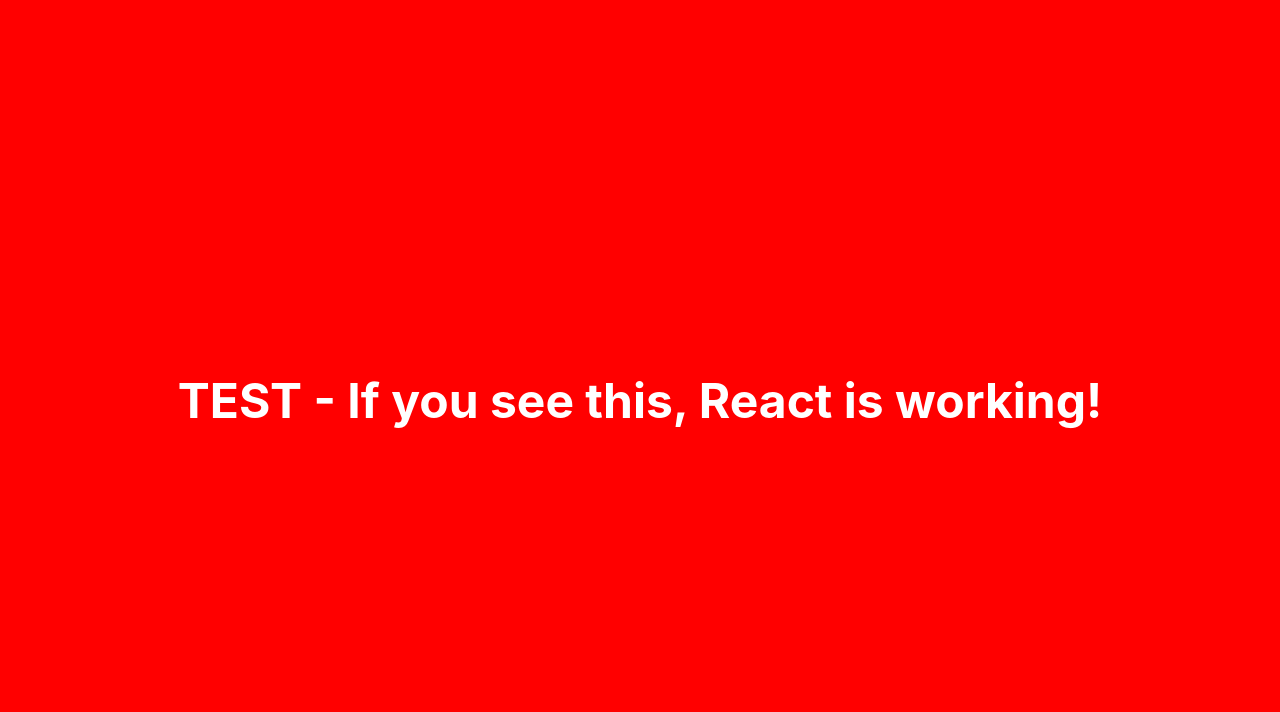
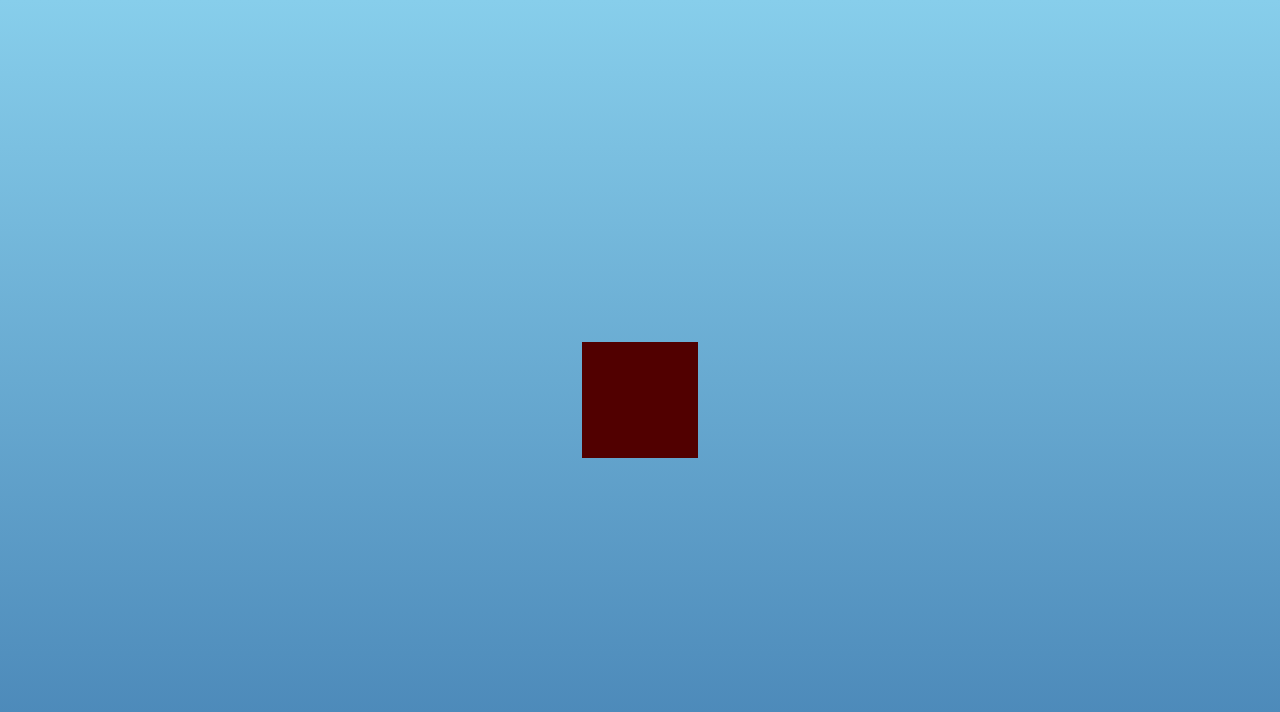
Before and after one commit to annalaura6/AquaForge, a React (Vite) app: page / in a window 1280 px wide. Shown: the top 712 px of the page. Built offline with nearby package versions, Linux system fonts and the light colour scheme.

Commit message:
cube and lights

```diff
--- a/package.json
+++ b/package.json
@@ -10,8 +10,8 @@
     "preview": "vite preview"
   },
   "dependencies": {
-    "@react-three/drei": "^10.6.1",
-    "@react-three/fiber": "^9.3.0",
+    "@react-three/drei": "9.99.5",
+    "@react-three/fiber": "8.15.19",
     "@types/three": "^0.179.0",
     "react": "^18.2.0",
     "react-dom": "^18.2.0",
--- a/src/App.tsx
+++ b/src/App.tsx
@@ -1,18 +1,29 @@
 import { Canvas } from '@react-three/fiber'
+import { OrbitControls } from '@react-three/drei'
 
 function App() {
   return (
     <div style={{
       width: '100vw',
       height: '100vh',
-      backgroundColor: 'red',
+      background: 'linear-gradient(to bottom, #87CEEB, #4682B4)',
       display: 'flex',
       alignItems: 'center',
       justifyContent: 'center',
       color: 'white',
       fontSize: '24px'
     }}>
-      <h1>TEST - If you see this, React is working!</h1>
+      <Canvas style={{ width: '100%', height: '100%' }}>
+        <ambientLight intensity={0.4} color="#4A90E2" />
+        <directionalLight position={[5, 10, 5]} intensity={0.8} color="#FFD700" />
+
+        <mesh>
+          <boxGeometry args={[1, 1, 1]} />
+          <meshStandardMaterial color="red" />
+        </mesh>
+
+        <OrbitControls />
+      </Canvas>
     </div>
   )
 }
--- a/src/objects/Coral.tsx
+++ b/src/objects/Coral.tsx
@@ -1,6 +1,6 @@
 import { useRef } from 'react'
 import { useFrame } from '@react-three/fiber'
-import { Mesh } from 'three'
+import { Group } from 'three'
 import { PlaceableObjectProps } from './PlaceableObject'
 
 interface CoralProps extends PlaceableObjectProps {
@@ -18,7 +18,7 @@
   onSelect,
   onDeselect
 }: CoralProps) => {
-  const meshRef = useRef<Mesh>(null)
+  const meshRef = useRef<Group>(null)
 
   // Coral colors based on type
   const coralColors = {
```
Also changed, not shown: 6 other files (tests, documents, lock files or other folders).
